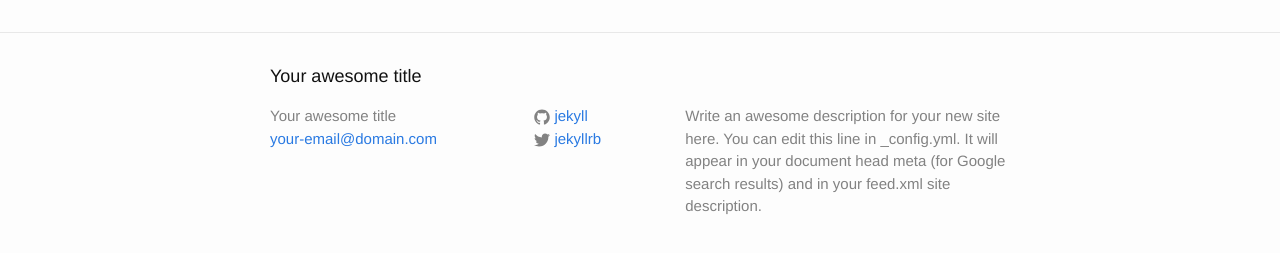
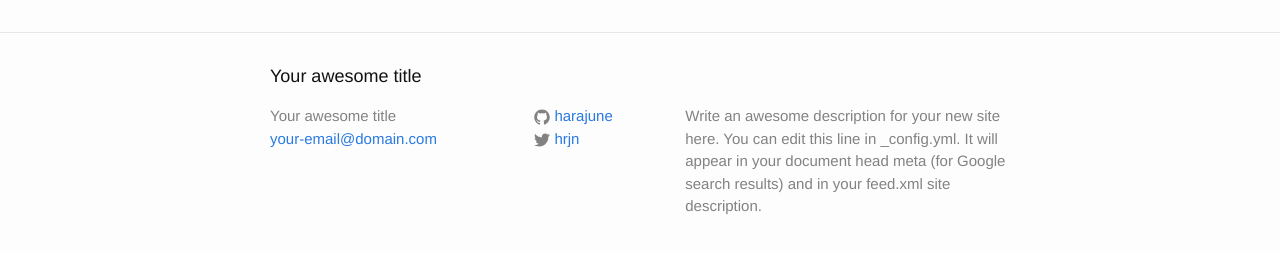
Before and after one commit to harajune/gijutsuya-web, a Jekyll site: the page built from index.html, in a window 1280 px wide. Shown: the part 264-517 px from the top of the page. Built offline with Jekyll 4.4.1, drawn with Linux system fonts in a browser that asks for light colours.

Commit message:
change jekyll settings

```diff
--- a/_config.yml
+++ b/_config.yml
@@ -13,9 +13,9 @@
   line in _config.yml. It will appear in your document head meta (for
   Google search results) and in your feed.xml site description.
 baseurl: "" # the subpath of your site, e.g. /blog
-url: "http://yourdomain.com" # the base hostname & protocol for your site
-twitter_username: jekyllrb
-github_username:  jekyll
+url: "http://www.gijutsuya.jp" # the base hostname & protocol for your site
+twitter_username: hrjn
+github_username:  harajune
 
 # Build settings
 markdown: kramdown
```
